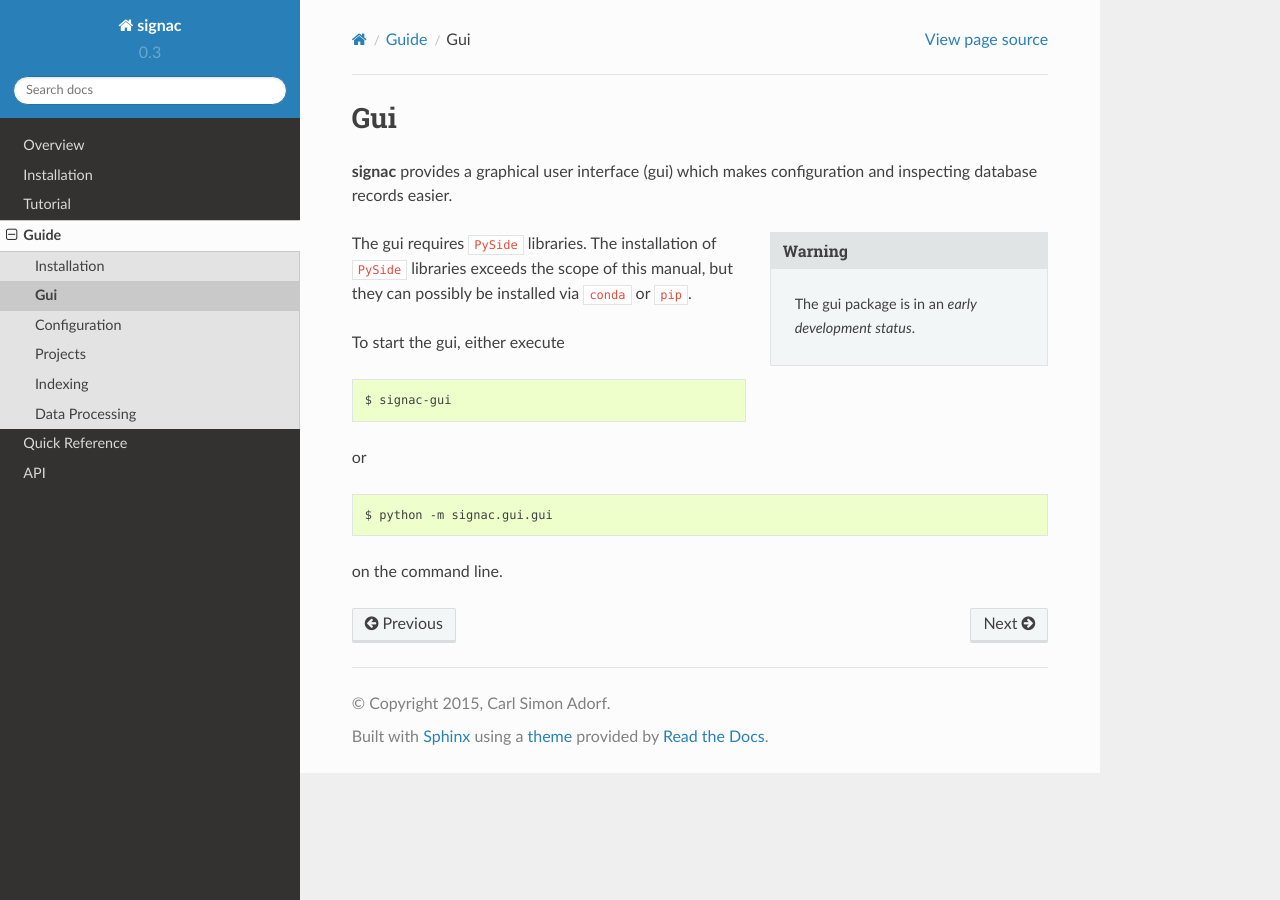
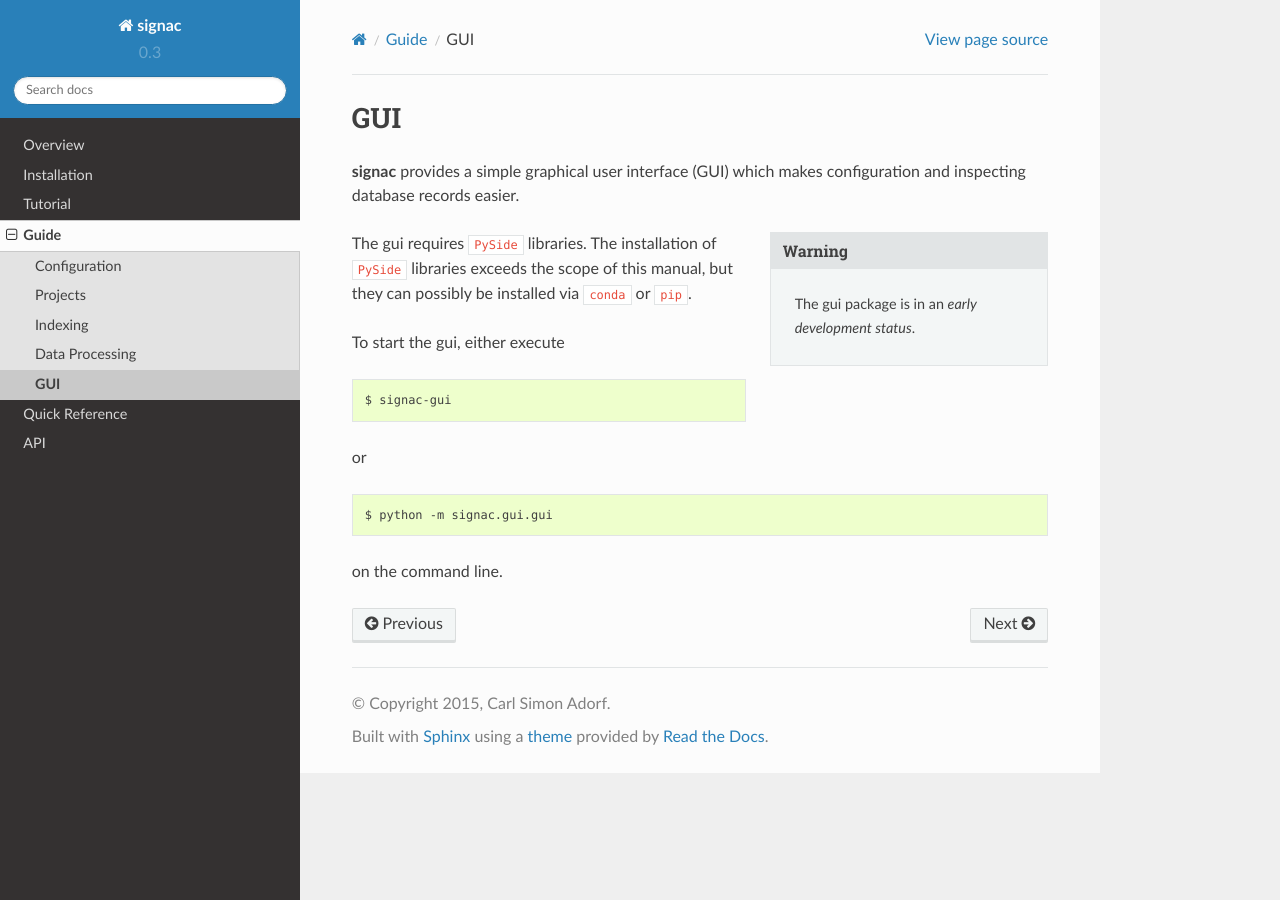
Before and after one commit to glotzerlab/signac, a Sphinx documentation site: the page built from doc/gui.rst, in a window 1280 px wide. Built offline with Sphinx 7.4.7 and the Read the Docs theme 2.0.0, drawn with Linux system fonts in a browser that asks for light colours.

Commit message:
Move installation instructions out of the guide.

```diff
--- a/doc/gui.rst
+++ b/doc/gui.rst
@@ -1,8 +1,8 @@
 ===
-Gui
+GUI
 ===
 
-**signac** provides a graphical user interface (gui) which makes configuration and inspecting database records easier.
+**signac** provides a simple graphical user interface (GUI) which makes configuration and inspecting database records easier.
 
 .. sidebar:: Warning
 
--- a/doc/guide.rst
+++ b/doc/guide.rst
@@ -10,9 +10,8 @@ Contents:
 .. toctree::
    :maxdepth: 3
 
-   installation
-   gui
    configuration
    projects
    indexing
    database
+   gui
```
Also changed, not shown: doc/tutorial.rst (+7 -1 lines).
